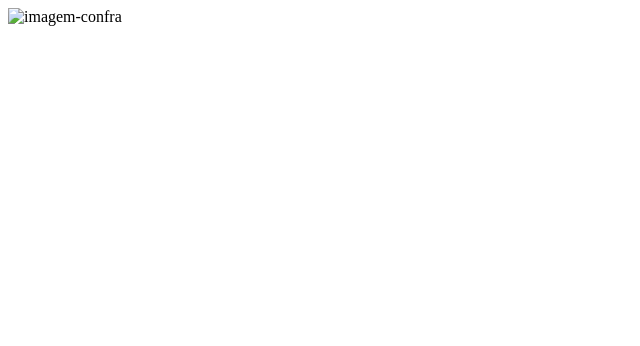
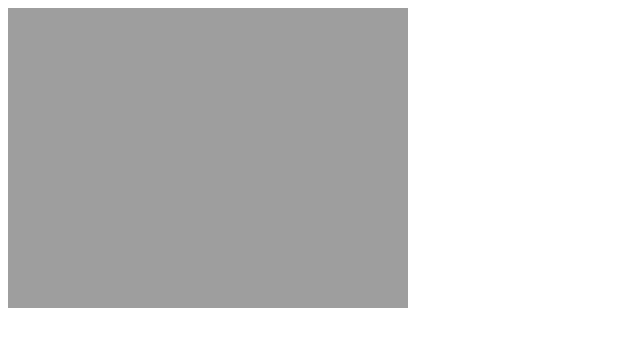
Before and after one commit to lucascmagno/aviso, a plain HTML site: page index.html in a window 1280 px wide. Shown: the whole page, without its empty margins (0-640 px from the left). Drawn offline with Linux system fonts and the light colour scheme; the site is published under a folder, as on GitHub Pages, so addresses that start at the root find nothing.

Commit message:
Update index.html

```diff
--- a/index.html
+++ b/index.html
@@ -6,6 +6,6 @@
     <title>Document</title>
 </head>
 <body>
-    <img src="/aviso-confra.png" alt="imagem-confra">
+    <img src="aviso-confra.png" alt="imagem-confra">
 </body>
 </html>
```
